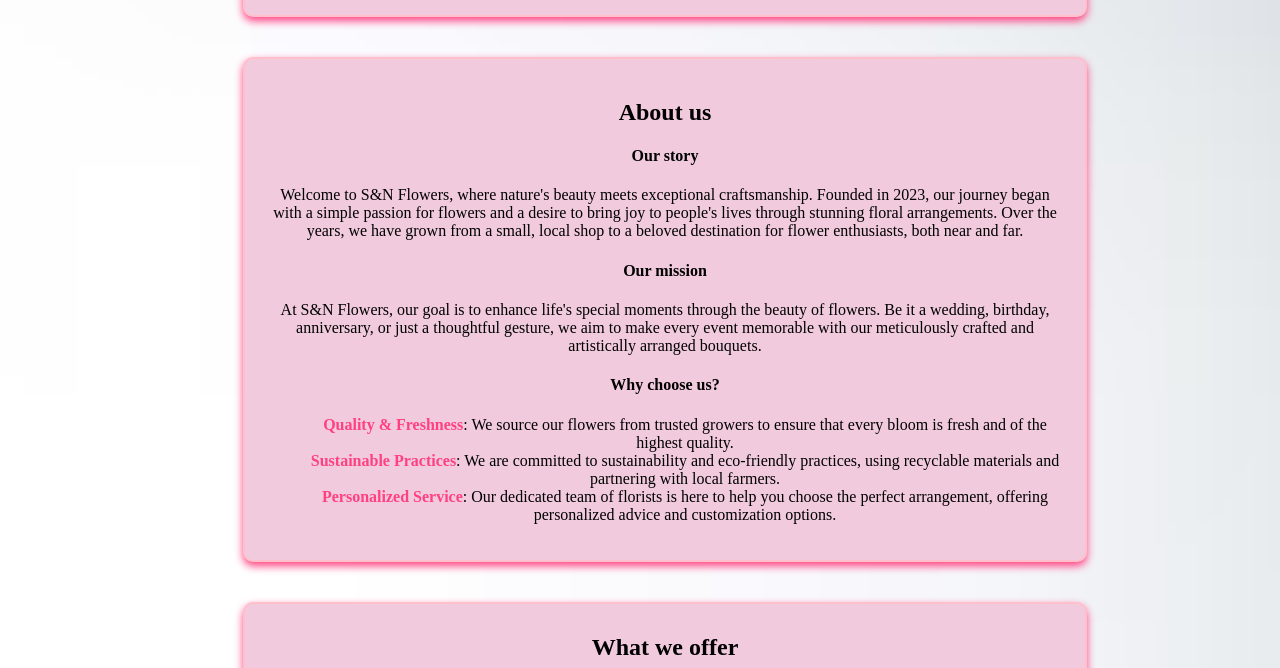
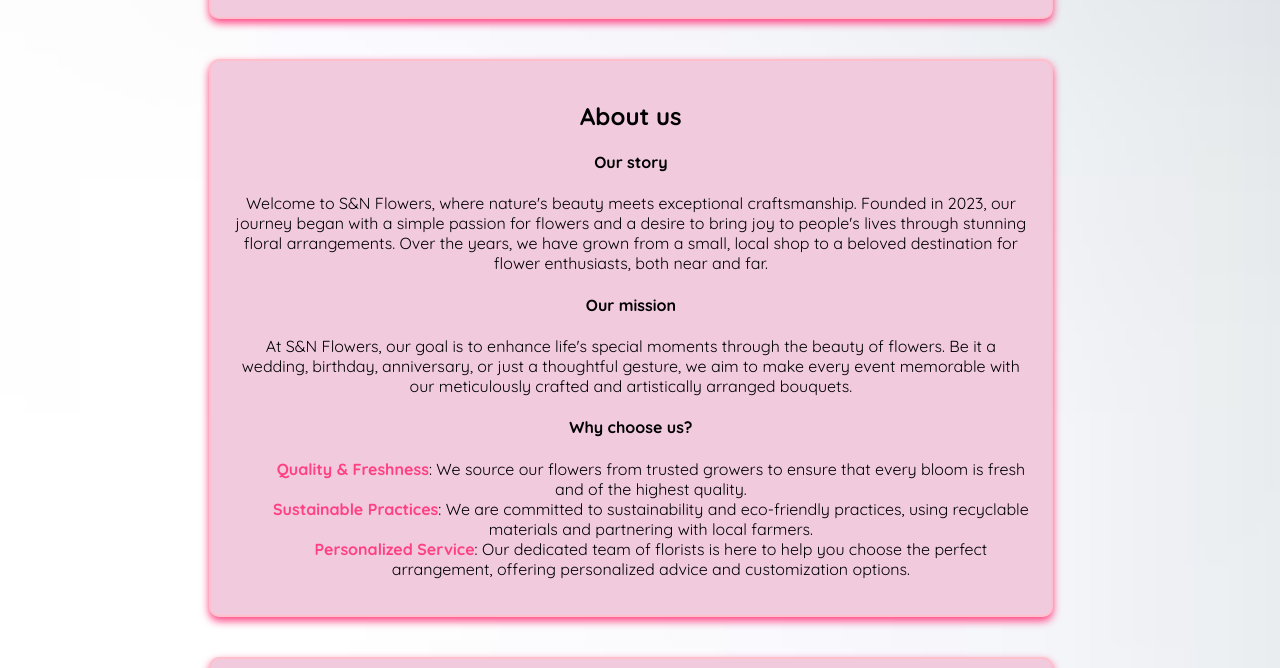
Before and after one commit to naledimuhauli/flower-shop, a plain HTML site: page index.html in a window 1280 px wide. Shown: the part 318-986 px from the top of the page. Drawn offline with Linux system fonts and the light colour scheme.

Commit message:
adjust text font

```diff
--- a/style.css
+++ b/style.css
@@ -1,3 +1,7 @@
+
+@import url('https://fonts.googleapis.com/css2?family=Quicksand:wght@300..700&display=swap');
+
+
 
 body, html {
     background-image: url("images/whitebackground.avif");
@@ -5,6 +9,7 @@ body, html {
     background-repeat: no-repeat;
     padding: 25px;
     display:grid;
+    font-family: Quicksand;
 }
 
 body{
```
